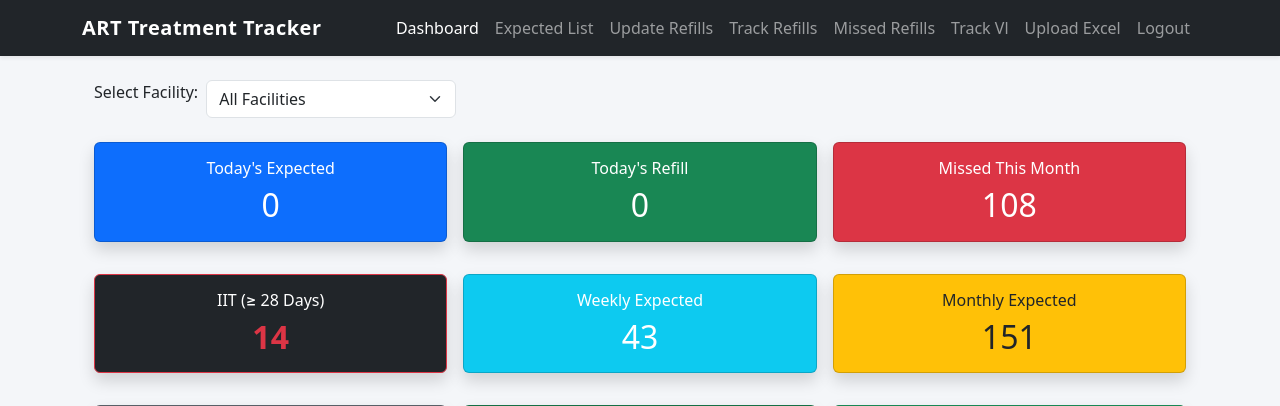
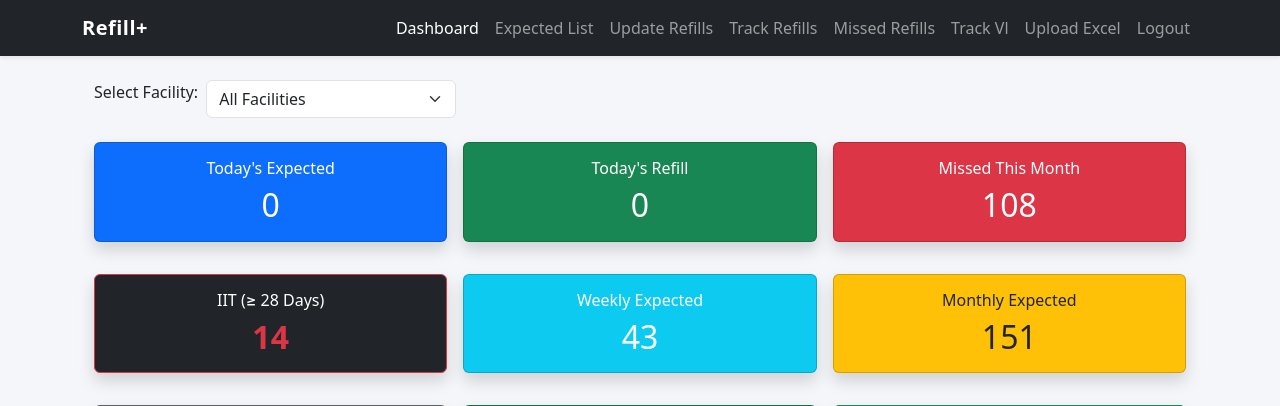
Before and after one commit to sparklweb1988/TreatmentTracker, a Django app: page /dashboard/ in a window 1280 px wide. Shown: the top 406 px of the page. Run offline with Django 5.2, Linux system fonts and the light colour scheme; a user stored in the database is signed in; data comes from the database, SQL or seed files in the repository.

Commit message:
Update base.html

```diff
--- a/templates/base.html
+++ b/templates/base.html
@@ -48,7 +48,7 @@
         <div class="container">
 
             <a class="navbar-brand" href="{% url 'dashboard' %}">
-                ART Treatment Tracker
+                Refill+
             </a>
 
             <button class="navbar-toggler" type="button" data-bs-toggle="collapse" data-bs-target="#navbarNav">
```
